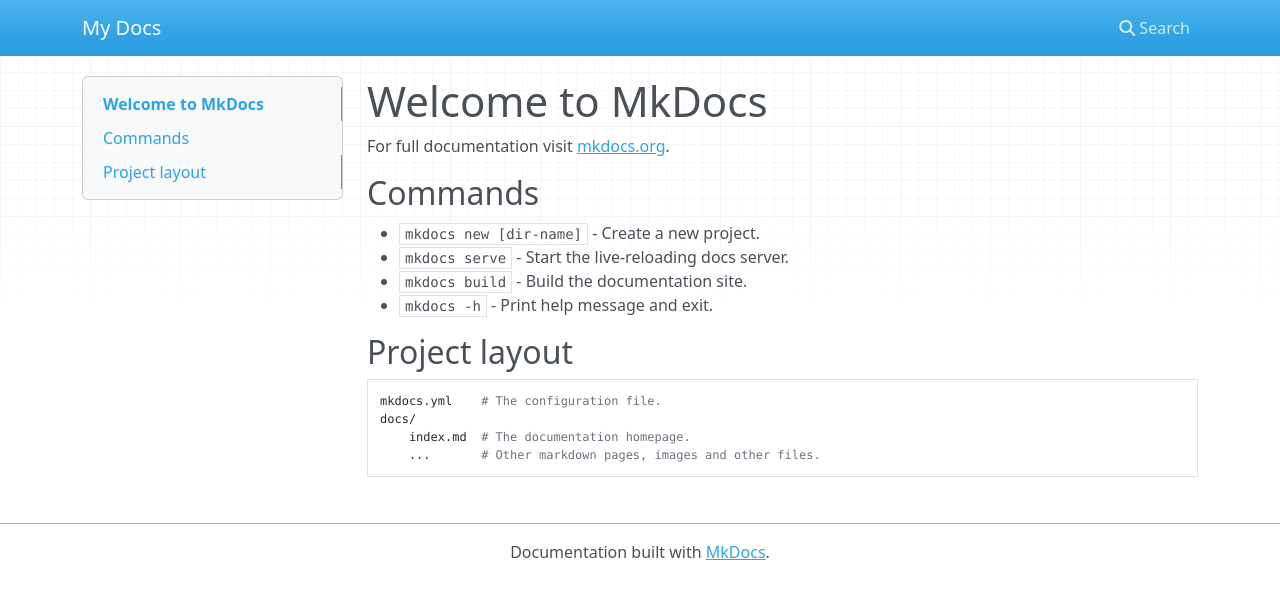
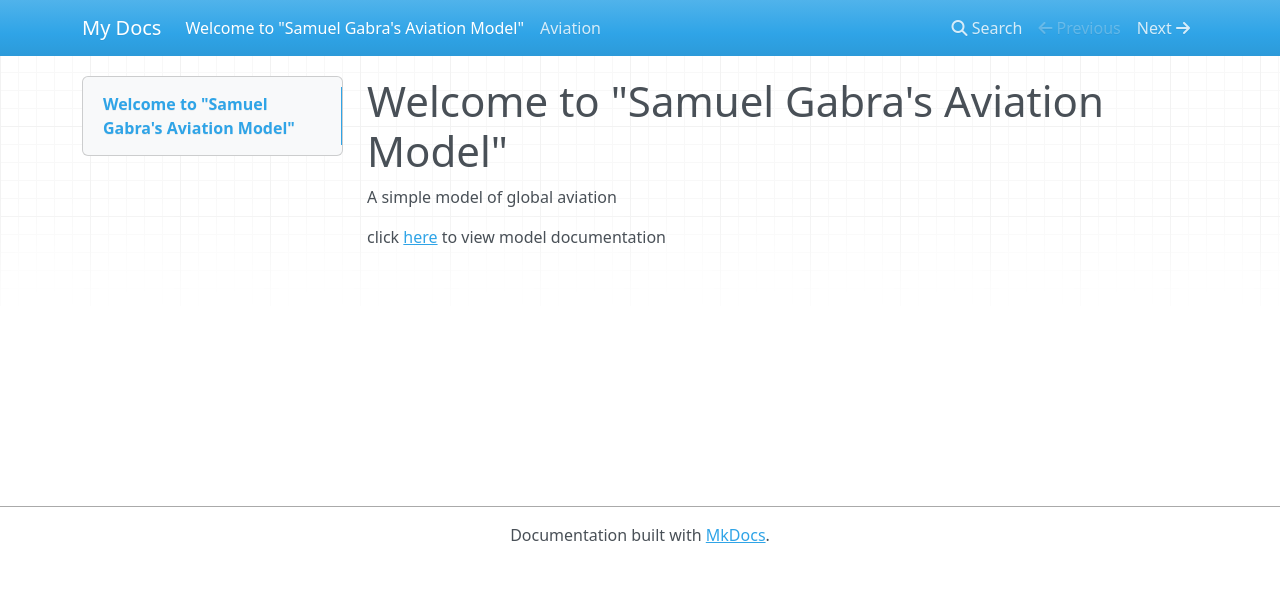
Before and after one commit to SamuelGabra/aviation, an MkDocs documentation site: the page built from docs/index.md, in a window 1280 px wide. Shown: the top 599 px of the page. Built offline with MkDocs 1.6.1, drawn with Linux system fonts in a browser that asks for light colours; nearby versions of some CDN libraries.

```diff
--- a/docs/index.md
+++ b/docs/index.md
@@ -1,17 +1,5 @@
-# Welcome to MkDocs
+# Welcome to "Samuel Gabra's Aviation Model"
 
-For full documentation visit [mkdocs.org](https://www.mkdocs.org).
+A simple model of global aviation
 
-## Commands
-
-* `mkdocs new [dir-name]` - Create a new project.
-* `mkdocs serve` - Start the live-reloading docs server.
-* `mkdocs build` - Build the documentation site.
-* `mkdocs -h` - Print help message and exit.
-
-## Project layout
-
-    mkdocs.yml    # The configuration file.
-    docs/
-        index.md  # The documentation homepage.
-        ...       # Other markdown pages, images and other files.
+click [here](./aviation.md) to view model documentation
```
Also changed, not shown: README.md (+1 -41 lines), docs/aviation.md (added, +43 -0 lines).
